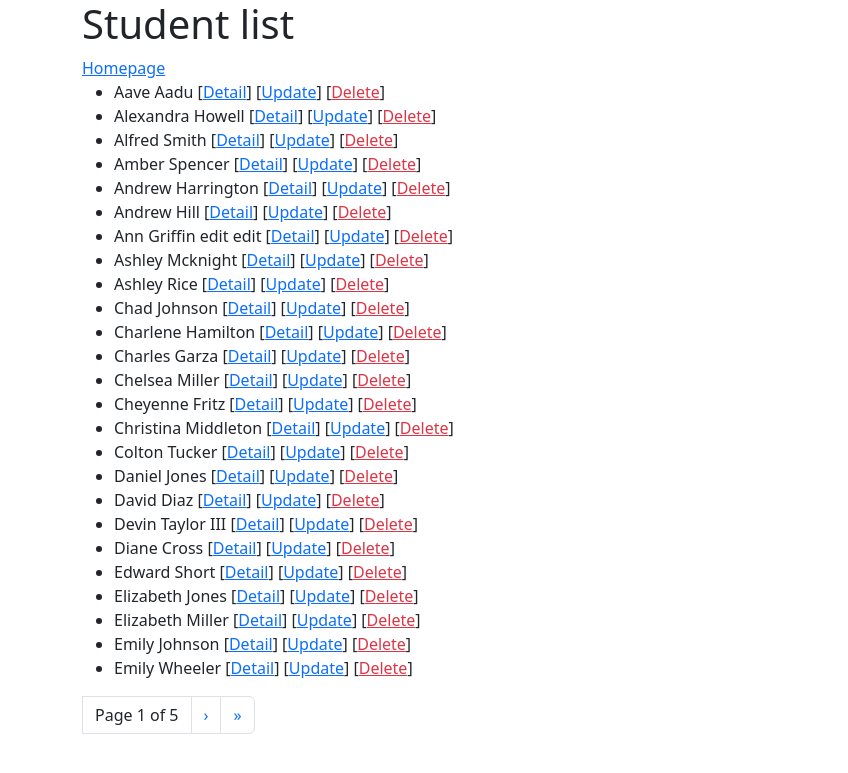
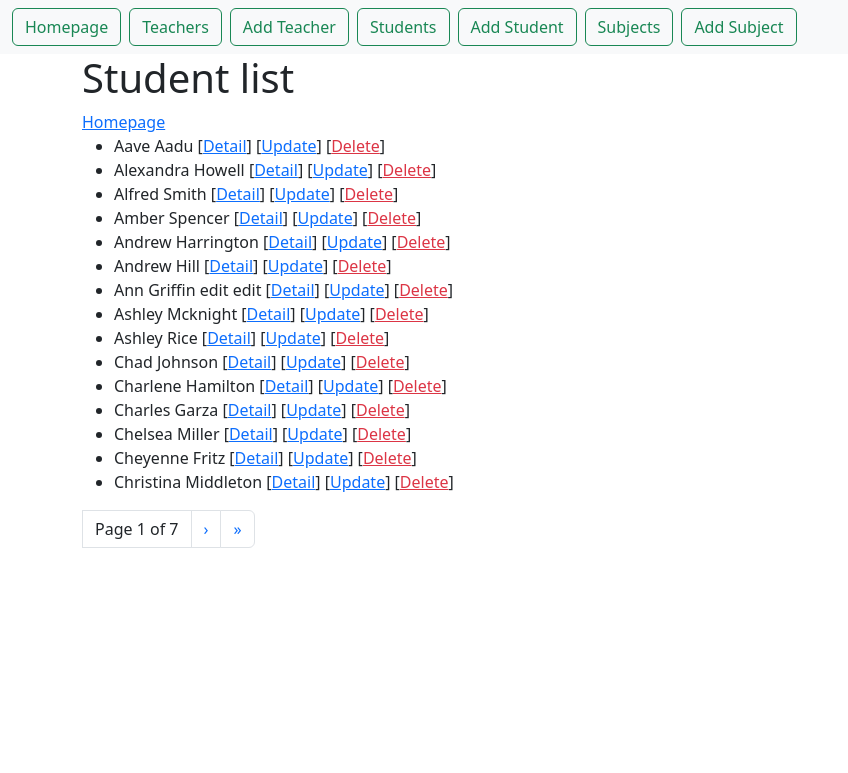
Before and after one commit to MarekReimal/first_project, a Django app: page /first_app/student_list/ in a window 1280 px wide. Shown: the top 773 px of the page, without its empty margins (0-848 px from the left). Run offline with Django 4.2, Linux system fonts and the light colour scheme; data comes from the database, SQL or seed files in the repository; both versions use the stored data as it was after the commit.

Commit message:
Front end student CRUD subject pooleli

```diff
--- a/first_app/admin.py
+++ b/first_app/admin.py
@@ -2,6 +2,7 @@ from django.contrib import admin
 from .models import Student, StudentAdmin # teeb admin lehel Student tabeli nähtavaks
 #from .models import Teacher, TeacherAdmin # on kaks varianti kuidas kuvada
 from .models import Teacher
+from .models import Subject
 # Student on minu tehtud klass
 
 
@@ -9,3 +10,4 @@ from .models import Teacher
 admin.site.register(Student, StudentAdmin) # teeb Student tabeli nähtavaks
 #admin.site.register(Teacher, TeacherAdmin)
 admin.site.register(Teacher)
+admin.site.register(Subject)
--- a/first_app/models.py
+++ b/first_app/models.py
@@ -32,3 +32,11 @@ class StudentAdmin(admin.ModelAdmin):
 class TeacherAdmin(admin.ModelAdmin): # on kaks varianti kuidas kuvada
     list_display = ["name", "subject"]
 """
+
+class Subject(models.Model): # et tabel oleks admin lehel nätav, selleks vt ka admin.py ja tee migrationid
+    subject = models.CharField(max_length=50)
+    def __str__(self): # vajalik et kuvaks admin tabelis nimed õigesti
+        return self.subject
+
+class SubjectAdmin(admin.ModelAdmin):
+    list_display = ["subject"]
--- a/first_app/templates/first_app/student_list.html
+++ b/first_app/templates/first_app/student_list.html
@@ -6,7 +6,7 @@
     {# student from views.py context_object_name= #}
     <ul>
         <!-- loop -->
-        {% for student in object_list %}
+        {% for student in students %} {# students tuleb view lehelt context_object_name = "students" #}
             <li>
                 {{ student.name }}
                 [<a href="/first_app/student_detail/{{ student.id }}">Detail</a>] {# need lähevad lingiks hiljem  #}
--- /dev/null
+++ b/first_app/templates/first_app/subject_create.html
@@ -0,0 +1,6 @@
+{% extends "base.html" %}
+
+{% block content %}
+    <h2>Add Subject</h2>
+
+{% endblock %}
--- /dev/null
+++ b/first_app/templates/first_app/subject_delete.html
@@ -0,0 +1,6 @@
+{% extends "base.html" %}
+
+{% block content %}
+    <h2>Delete Subject</h2>
+
+{% endblock %}
--- /dev/null
+++ b/first_app/templates/first_app/subject_update.html
@@ -0,0 +1,6 @@
+{% extends "base.html" %}
+
+{% block content %}
+    <h2>Update Subject</h2>
+
+{% endblock %}
--- a/first_app/urls.py
+++ b/first_app/urls.py
@@ -13,5 +13,11 @@ urlpatterns = [
     path("student_detail/<int:pk>", views.StudentDetailView.as_view(), name="student_detail"),
     path("student_create/", views.StudentCreateView.as_view(), name="student_create"),
     path("student_update/<int:pk>", views.StudentUpdateView.as_view(), name="student_update"),
-    path("student_delete/<int:pk>", views.StudentDeleteView.as_view(), name="student_delete") # siin student_delete on viide mille järgi leitakse
+    path("student_delete/<int:pk>", views.StudentDeleteView.as_view(), name="student_delete"), # siin student_delete on viide mille järgi leitakse
+    path("teacher_list/", views.TeacherListView.as_view(), name="teacher_list"),
+    path("teacher_create/", views.TeacherCreateView.as_view(), name="teacher_create"),
+    path("subject_list/", views.SubjectListView.as_view(), name="subject_list"),
+    path("subject_create/", views.SubjectCreateView.as_view(), name="subject_create"),
+    path("subject_update/<int:pk>", views.SubjectUpdateViev.as_view(), name="subject_update"),
+    path("subject_delete/<int:pk>", views.SubjectDeleteView.as_view(), name="subject_delete")
 ]
--- a/first_app/views.py
+++ b/first_app/views.py
@@ -1,8 +1,12 @@
 from django.shortcuts import render
 from django.views.generic import (TemplateView, ListView,
                                   DetailView, CreateView, UpdateView, DeleteView) #mis on TemplateView vt Django dok
+                                    # need on standardsed vaated mis django pakub, ise saab edasi tuunida
+
 from django.urls import reverse_lazy
-from . models import Student
+from .models import Student
+from .models import Teacher
+from .models import Subject
 
 # Create your views here.
 
@@ -18,7 +22,16 @@ class StudentListView(ListView): # vaade  pannakse app urli
     model = Student # ühendab Model Student, siit tuleb info
     queryset = Student.objects.order_by("name") # sorteerib nime järgi
     context_object_name = "students" # muudab nime et oleks loetavam, default object_list nimeks students
-    paginate_by = 25 # mitu rida lehel kuvab
+    paginate_by = 15 # mitu rida lehel kuvab
+
+class TeacherListView(ListView):
+    model = Teacher
+    context_object_name = "teachers"
+
+class SubjectListView(ListView):
+    model = Subject
+    context_object_name = "subjects"
+
 
 class StudentDetailView(DetailView):
     #tagastab ainult ühe tulemuse, klik ühe isiku peal annab ühe isiku andmed
@@ -27,10 +40,23 @@ class StudentDetailView(DetailView):
 
 class StudentCreateView(CreateView):
     # UUE VÄLJA LISAMISEKS
-    template_name = "first_app/student_from_create.html"
+    template_name = "first_app/student_from_create.html" # kui ei kasuta standard faili siis vaja määrata mida kasutab
     model = Student
     fields = "__all__" # kõik väljad näha loomise vaatel
     success_url = reverse_lazy("first_app:student_list")
+
+class SubjectCreateView(CreateView):
+    template_name = "first_app/subject_create.html"
+    model = Subject
+    fields = "__all__"
+    success_url = reverse_lazy("first_app:subject_list")
+
+
+class TeacherCreateView(CreateView):
+    template_name = "first_app/teacher_create.html"
+    model = Teacher
+    fields = "__all__"
+    success_url = reverse_lazy("first_app:teacher_list")
 
 class StudentUpdateView(UpdateView):
     # model_form.html => student_form.html
@@ -38,9 +64,20 @@ class StudentUpdateView(UpdateView):
     fields = ["name", "weight"] # uuenda ainult neid veerge
     success_url = reverse_lazy("first_app:student_list") # MIS JUHTUB PEALE õnnestunud sündmust
 
+class SubjectUpdateViev(UpdateView):
+    template_name = "first_app/subject_update.html"
+    model = Subject
+    fields = ["subject"]
+    success_url = reverse_lazy("first_app:subject_list")
+
 class StudentDeleteView(DeleteView):
     # Form -> confirm Delete Button
     # default tmplate name => model_confirm_delete.html -> student_confirm_delete.html
     model = Student
     # suuna peale edukat kustutamist
     success_url = reverse_lazy("first_app:student_list")
+
+class SubjectDeleteView(DeleteView):
+    template_name = "first_app/subject_delete.html" # vajalik rida et kui ei kasuta standard põhja
+    model = Subject
+    success_url = reverse_lazy("first_app:subject_list")
--- a/templates/base.html
+++ b/templates/base.html
@@ -11,8 +11,13 @@
     <link href="https://cdn.jsdelivr.net/npm/bootstrap@5.3.1/dist/css/bootstrap.min.css" rel="stylesheet" integrity="sha384-4bw+/aepP/YC94hEpVNVgiZdgIC5+VKNBQNGCHeKRQN+PtmoHDEXuppvnDJzQIu9" crossorigin="anonymous">
     <script src="https://cdn.jsdelivr.net/npm/bootstrap@5.3.1/dist/js/bootstrap.bundle.min.js" integrity="sha384-HwwvtgBNo3bZJJLYd8oVXjrBZt8cqVSpeBNS5n7C8IVInixGAoxmnlMuBnhbgrkm" crossorigin="anonymous"></script>
 </head>
+    <div>
+        {%  include "menu.html" %} {# lisab menüü failist menu.html #}
+    </div>
+
     <body>
         <div class="container">
+
             {% block content %}
                 <!-- muutuv osa -->
 
--- /dev/null
+++ b/templates/menu.html
@@ -0,0 +1,15 @@
+ <nav class="navbar navbar-expand-lg bg-body-tertiary">
+        <div class="container-fluid">
+            <div class="collapse navbar-collapse" id="navbarNavAltMarkup">
+                  <div class="navbar-nav">
+                      <a class="btn btn-outline-success me-2" href="{% url 'first_app:home' %}">Homepage</a>
+                      <a class="btn btn-outline-success me-2" href="{% url 'first_app:teacher_list' %}">Teachers</a>
+                      <a class="btn btn-outline-success me-2" href="{% url 'first_app:teacher_create' %}">Add Teacher</a>
+                      <a class="btn btn-outline-success me-2" href="{% url 'first_app:student_list' %}">Students</a>
+                      <a class="btn btn-outline-success me-2" href="{% url 'first_app:student_create' %}">Add Student</a>
+                      <a class="btn btn-outline-success me-2" href="{% url 'first_app:subject_list' %}">Subjects</a>
+                      <a class="btn btn-outline-success" href="{% url 'first_app:subject_create' %}">Add Subject</a>
+                  </div>
+            </div>
+      </div>
+    </nav>
```
Also changed, not shown: first_app/templates/first_app/subject_list.html (added, +14 -0 lines), first_app/templates/first_app/teacher_create.html (added, +13 -0 lines), first_app/templates/first_app/teacher_list.html (added, +23 -0 lines), populate_subject.py (added, +18 -0 lines), db.sqlite3, first_app/migrations/0003_subjects.py (added), first_app/migrations/0004_rename_subjects_subject.py (added). Lines whose indentation alone changed are shown as unchanged.
